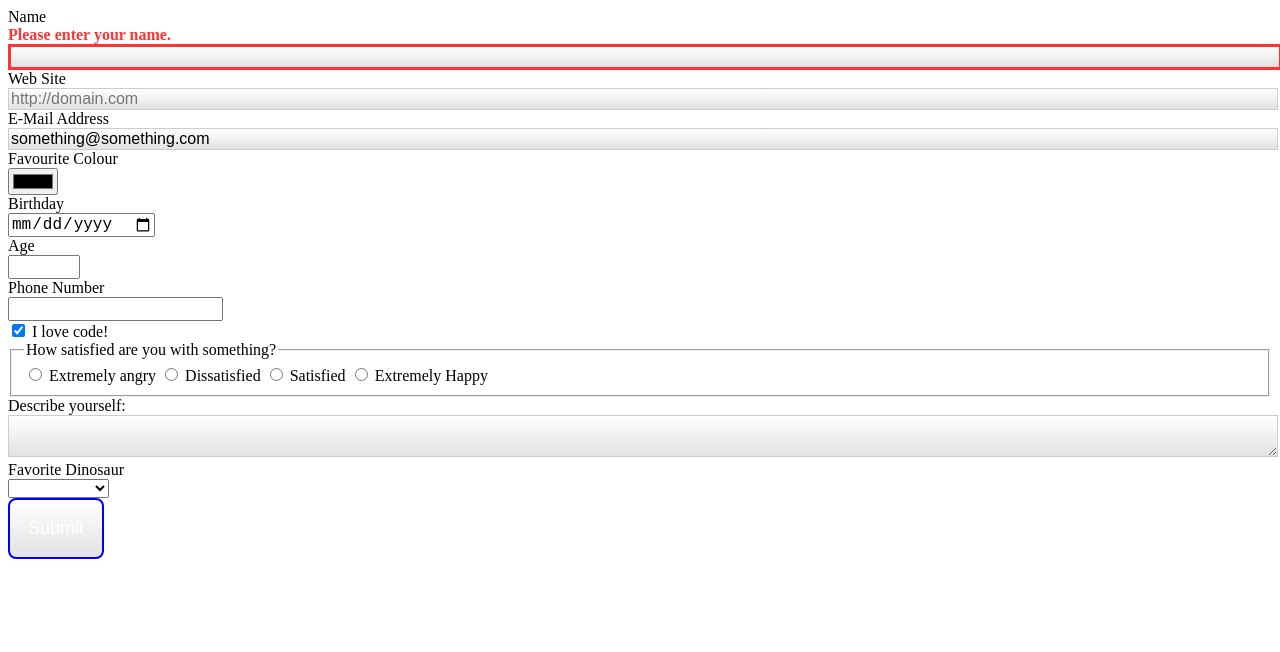
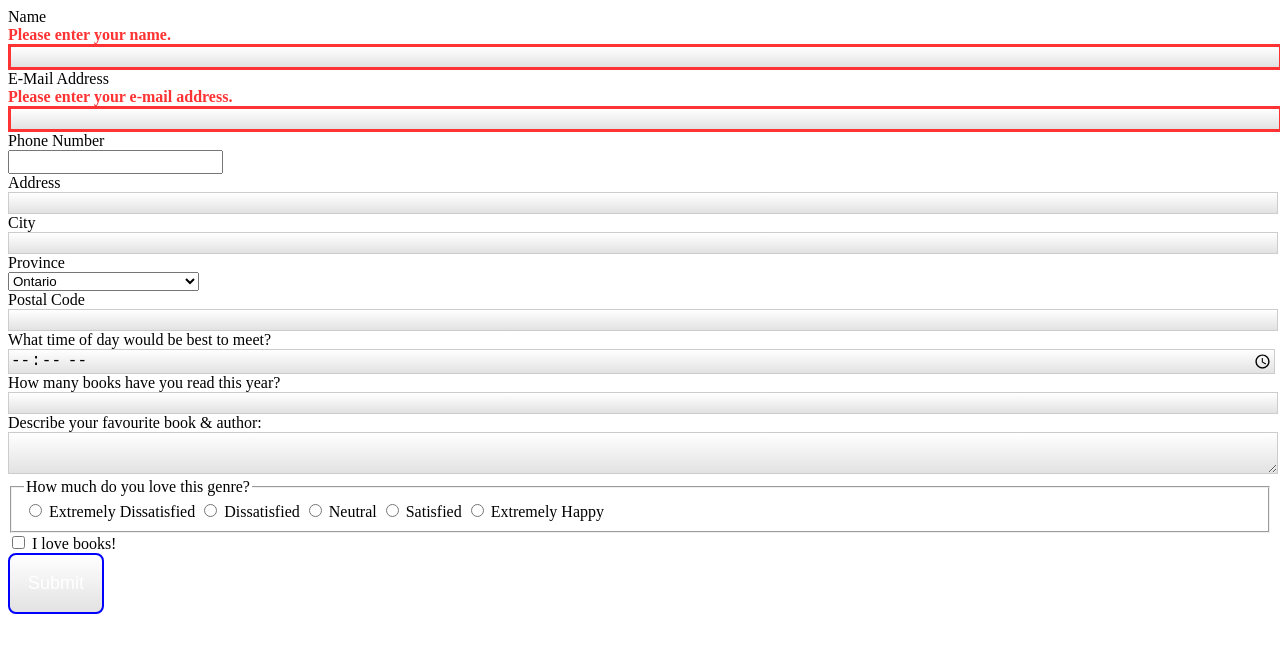
Before and after one commit to free0056/book-club-form, a plain HTML site: page index.html in a window 1280 px wide. Drawn offline with Linux system fonts and the light colour scheme.

Commit message:
form labels

```diff
--- a/index.html
+++ b/index.html
@@ -11,10 +11,7 @@
 <form>
 
 	<div>
-	<!-- All inputs must have labels
-	The label is associated wit the input using the 'for' attribute
-	The 'for' attribute must match the id of the inpute tag.
-	-->
+
 	<label for="name">
 	Name
 	<strong class="error">Please enter your name.</strong>
@@ -23,65 +20,84 @@
 
 	</div>
 
+
 	<div>
-		<label for="website">Web Site</label>
-		<input type="url" id="website" class="input-text" placeholder="http://domain.com">
-		<!-- placeholder is there to prove and example
-		it is not a replacement for the lable since it is not accessbile in any way. -->
-
+		<label for="email">
+		E-Mail Address
+		<strong class="error">Please enter your e-mail address.</strong>
+		</label>
+		<input type="email" id="email" class="input-text input-error" maxlength="256" required>
 	</div>
 
 	<div>
-		<label for="email">E-Mail Address</label>
-		<input type="email" id="email" class="input-text" value="something@something.com">
-
+		<label for="phone">Phone Number</label>
+		<input type="tel" id="phone">
 	</div>
 
 	<div>
-		<label for="favcolor">Favourite Colour</label>
-		<input type="color" id="favcolor" value="#f00">
-
+	<label for="address">Address</label>
+	<input type="text" id="address" class="input-text" required>
 	</div>
 
 	<div>
-		<label for="birthday">Birthday</label>
-		<input type="date" id="birthday">
-
+	<label for="city">City</label>
+	<input type="text" id="city" class="input-text" required>
 	</div>
 
 	<div>
-		<label for="age">Age</label>
-		<input type="number" id="age" pattern="[0-9]*" min="1" max="130">
-
+		<label for="province">Province</label>
+		<select id="province" required>
+			<option></option>
+			<option>Alberta</option>
+			<option>British Columbia</option>
+			<option>Manitoba</option>
+			<option>New Brunswick</option>
+			<option>Newfoundland and Labrador</option>
+			<option>Nova Scotia</option>
+			<option selected>Ontario</option>
+			<option>Prince Edward Island</option>
+			<option>Quebec</option>
+			<option>Saskatchewan</option>
+			<option>Northwest Territories</option>
+			<option>Nunavut</option>
+			<option>Yukon</option>
+		</select>
 	</div>
 
-
+	<div>
+	<label for="postal">Postal Code</label>
+	<input type="text" id="postal" class="input-text" maxlength="7" required>
+	</div>
 
 	<div>
-		<label for="phone">Phone Number</label>
-		<input type="tel" id="phone" maxlength="10">
-
+	<label for="meeting">What time of day would be best to meet?</label>
+	<input type="time" id="meeting" class="input-text" required>
 	</div>
 
-
-
-
+	<div>
+	<label for="books">How many books have you read this year?</label>
+	<input type="number" id="books" class="input-text" required>
+	</div>
 
 	<div>
 
-		<input type="checkbox" id="code" checked>
-		<label for="code">I love code!</label>
+
+		<label for="favbook">Describe your favourite book & author:</label>
+		<textarea id="favbook" class="input-text"></textarea>
 
 	</div>
 
 	<fieldset>
-		<legend>How satisfied are you with something?</legend>
+		<legend>How much do you love this genre?</legend>
 
 		<input type="radio" id="extreme" name="satisfaction">
-		<label for="extreme">Extremely angry</label>
+		<label for="extreme">Extremely Dissatisfied</label>
 
 		<input type="radio" id="dissatisfied" name="satisfaction">
 		<label for="dissatisfied">Dissatisfied</label>
+
+		<input type="radio" id="neutral" name="satisfaction">
+		<label for="neutral">Neutral</label>
 
 		<input type="radio" id="satisfied" name="satisfaction">
 		<label for="satisfied">Satisfied</label>
@@ -91,23 +107,13 @@
 
 	</fieldset>
 
+
+
 	<div>
 
+		<input type="checkbox" id="code">
+		<label for="code">I love books!</label>
 
-		<label for="bio">Describe yourself:</label>
-		<textarea id="bio" class="input-text"></textarea>
-
-	</div>
-
-	<div>
-		<label for="Dino">Favorite Dinosaur</label>
-		<select id="dino">
-			<option selected></option>
-			<option>Pteranaodon</option>
-			<option>T-Rex</option>
-			<option>Megasaurus</option>
-			<option>Potatosaurus</option>
-		</select>
 	</div>
 
 
@@ -116,12 +122,6 @@
 
 
 
-
-
-
-
-
-
 </form>
 
 </body>
```
